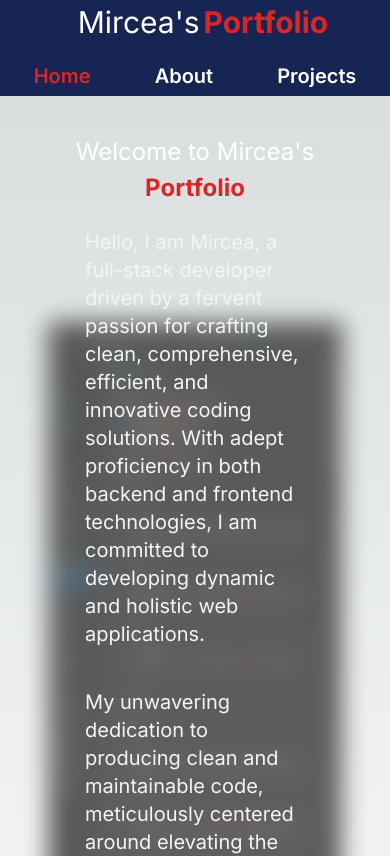
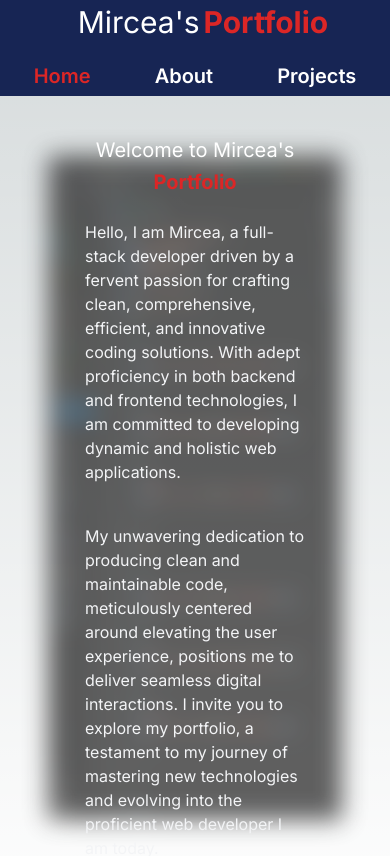
Before and after one commit to BorisForis/mirceaportfolio, a Next.js app: page / in a window 390 px wide. Shown: the top 856 px of the page. Built offline with nearby package versions, Linux system fonts and the light colour scheme.

Commit message:
Small touches on home page

```diff
--- a/src/app/page.tsx
+++ b/src/app/page.tsx
@@ -13,13 +13,13 @@ export default function Home() {
                     className="absolute z-0 h-5/6 w-screen px-12 py-5 opacity-70 blur-md lg:h-3/4"
                 />
                 <div className="flex size-4/6 flex-col items-center justify-center">
-                    <h1 className="z-10 flex flex-row pt-10 text-2xl text-white lg:text-4xl">
+                    <h1 className="z-10 flex flex-row pt-10 text-xl text-white lg:text-4xl">
                         Welcome to Mircea&apos;s
                     </h1>
-                    <span className="z-10 p-1 text-2xl font-bold text-red-600 lg:text-4xl">
+                    <span className="z-10 p-1 text-xl font-bold text-red-600 lg:text-4xl">
                         Portfolio
                     </span>
-                    <p className="z-10 p-5 text-xl text-gray-100 lg:p-12 lg:text-2xl">
+                    <p className="z-10 p-5 text-base text-gray-100 lg:p-12 lg:text-2xl">
                         {' '}
                         Hello, I am Mircea, a full-stack developer driven by a
                         fervent passion for crafting clean, comprehensive,
@@ -28,7 +28,7 @@ export default function Home() {
                         am committed to developing dynamic and holistic web
                         applications.
                     </p>
-                    <p className="z-10 p-5 text-xl text-gray-100 lg:p-12 lg:text-2xl">
+                    <p className="z-10 p-5 text-base text-gray-100 lg:p-12 lg:text-2xl">
                         My unwavering dedication to producing clean and
                         maintainable code, meticulously centered around
                         elevating the user experience, positions me to deliver
```
